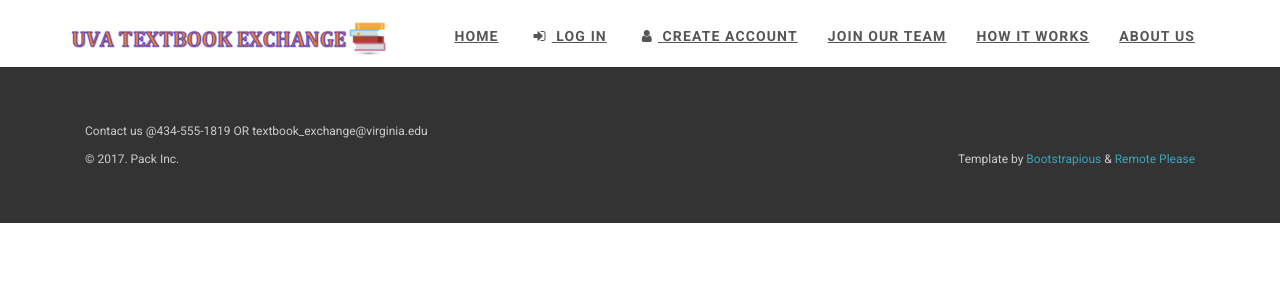
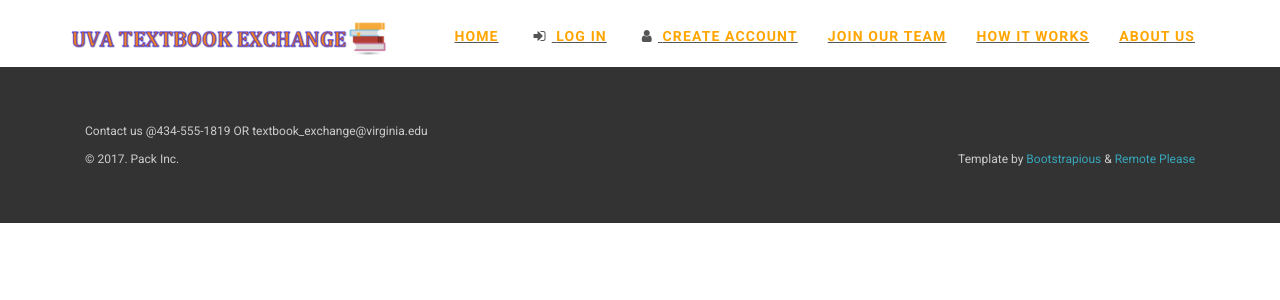
Before and after one commit to ArnimJ/uvaTextbookExchange, a Django app: template web/frontend/templates/base.html in a window 1280 px wide. Shown: the top 300 px of the page. Run offline with Django 3.2, Linux system fonts and the light colour scheme; the template is opened without the code that fills it, so the values that code supplies are empty; some libraries are stand-ins or nearby versions.

Commit message:
fixing templates, making it neater/polished

```diff
--- a/web/frontend/templates/base.html
+++ b/web/frontend/templates/base.html
@@ -106,22 +106,22 @@ _________________________________________________________ -->
 
                             <ul class="nav navbar-nav navbar-right">
                                 <li>
-                                    <a href="{% url 'index' %}">Home</a>
+                                    <a href="{% url 'index' %}"><font color="orange">Home</font></a>
                                 </li>
                                 <li>
-                                    <a href="javascript: void(0)"><i class="fa fa-sign-in"></i> <span class="hidden-xs text-uppercase">Log in</span></a>
+                                    <a href="javascript: void(0)"><i class="fa fa-sign-in"></i> <span class="hidden-xs text-uppercase"><font color="orange">Log in</font></span></a>
                                 </li>
                                 <li>
-                                    <a href="customer-register.html"><i class="fa fa-user"></i> <span class="hidden-xs text-uppercase">Create Account</span></a>
+                                    <a href="javascript: void(0)"><i class="fa fa-user"></i> <span class="hidden-xs text-uppercase"><font color="orange">Create Account</font></span></a>
                                 </li>
                                 <li>
-                                    <a href="javascript: void(0)">Join Our Team</a>
+                                    <a href="javascript: void(0)"><font color="orange">Join Our Team</font></a>
                                 </li>
                                 <li>
-                                    <a href="javascript: void(0)">How it Works</a>
+                                    <a href="javascript: void(0)"><font color="orange">How it works</font></a>
                                 </li>
                                 <li>
-                                    <a href="javascript: void(0)">About Us</a>
+                                    <a href="javascript: void(0)"><font color="orange">About us</font></a>
                                 </li>
                                 <!--
                                 <li class="dropdown use-yamm yamm-fw">
@@ -441,7 +441,7 @@ _________________________________________________________ -->
                         </form>
 
                         <p class="text-center text-muted">Not registered yet?</p>
-                        <p class="text-center text-muted"><a href="customer-register.html"><strong>Register now</strong></a>! It is easy and done in 1&nbsp;minute and gives you access to special discounts and much more!</p>
+                        <p class="text-center text-muted"><a href="javascript: void(0)"><strong>Register now</strong></a>! It is easy and done in 1&nbsp;minute and gives you access to special discounts and much more!</p>
 
                     </div>
                 </div>
--- a/web/frontend/templates/book_detail.html
+++ b/web/frontend/templates/book_detail.html
@@ -7,7 +7,7 @@
         <ol class="breadcrumb" >
             <li><a href="{% url 'index' %}">Home</a></li>
             <li><a href="{% url 'book_list' %}">Buy Books</a></li>
-            <li class="active">{{this_book.title}}</li>
+            <li class="active">{{book.title}}</li>
         </ol>
 
         <div class="col-sm-4">
@@ -15,7 +15,7 @@
         </div>
         <div class="col-sm-8 right">
                                     <h1>Book Title: {{book.title}} </h1>
-                                    <h2>ISBN: {{book.isbn}}</h2>
+                                    <h2>ISBN-13: {{book.isbn}}</h2>
                                     <h2>Author: {{book.author}}</h2>
                                     <h2>Publisher: {{book.publisher}}</h2>
                                     <h2>Publication Date: {{book.publicationDate}}</h2>
--- a/web/frontend/templates/book_list.html
+++ b/web/frontend/templates/book_list.html
@@ -15,7 +15,7 @@
     <thead>
         <tr>
             <th>Book Title</th>
-            <th>ISBN</th>
+            <th>ISBN-13</th>
             <th>Author</th>
             <th>Publication Date</th>
             <th>Publisher</th>
```
Also changed, not shown: web/frontend/templates/index.html (+5 -5 lines).
